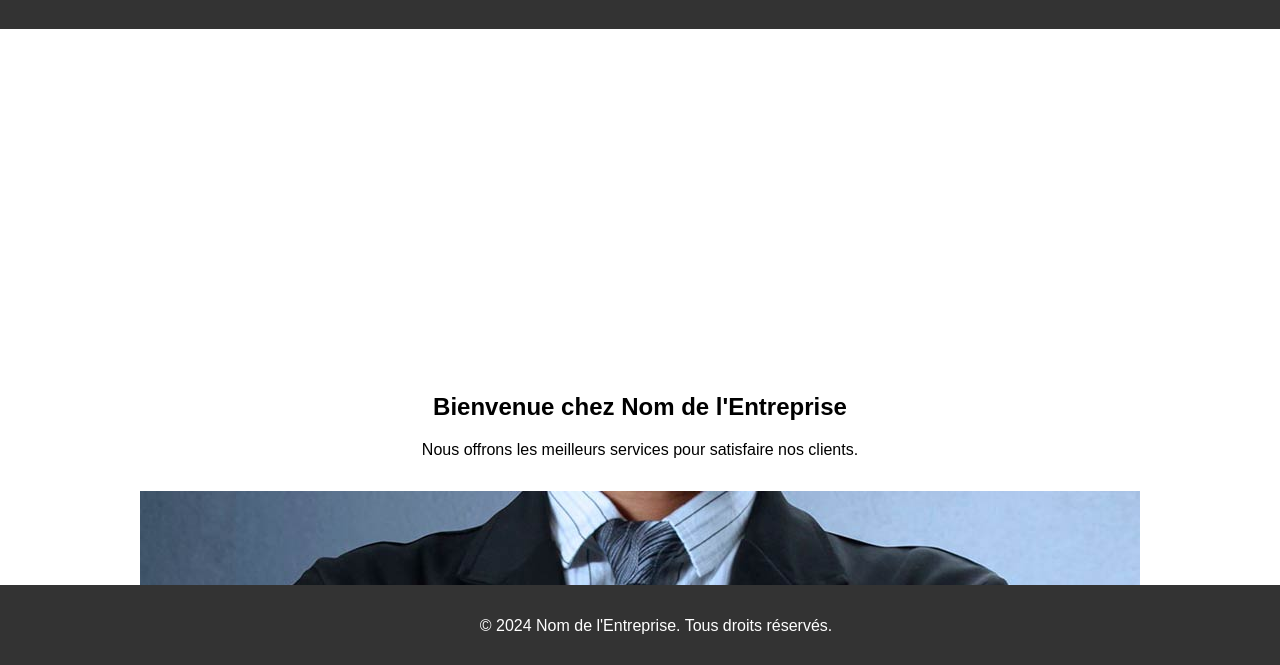
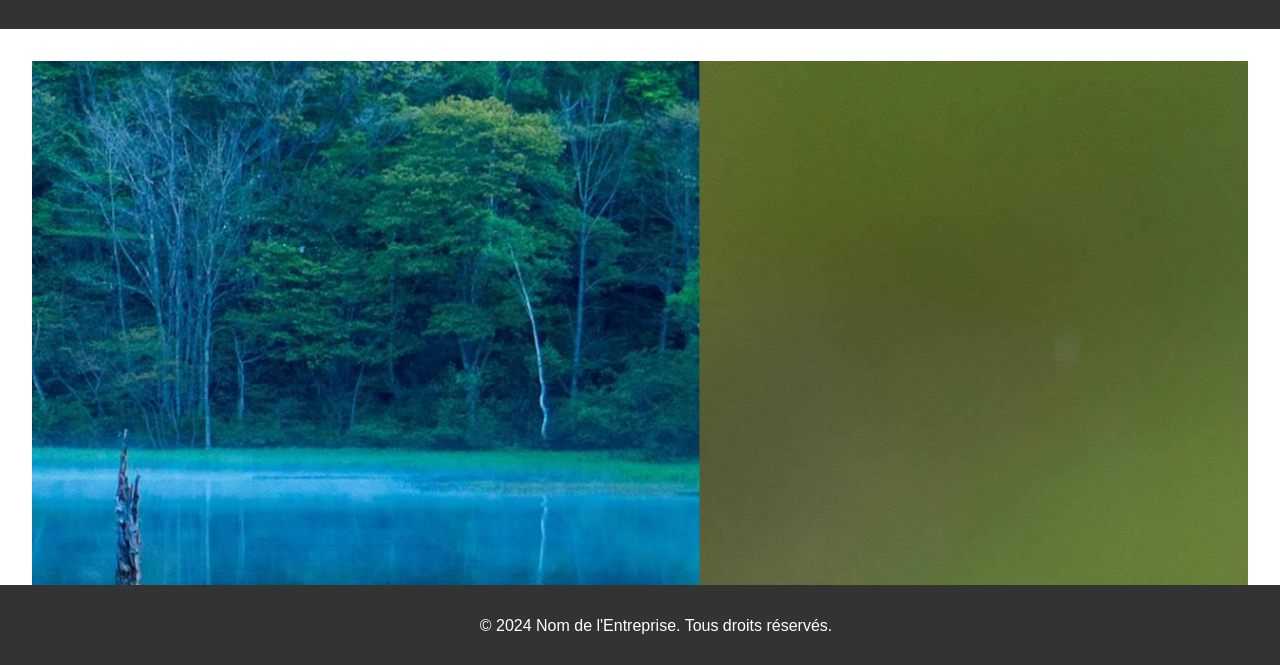
Before and after one commit to bodiesimo/Monsiteweb, a plain HTML site: page index.html in a window 1280 px wide. Shown: the part 133-798 px from the top of the page. Drawn offline with Linux system fonts and the light colour scheme.

Commit message:
update css

```diff
--- a/css/styles.css
+++ b/css/styles.css
@@ -88,27 +88,27 @@ footer {
 
 .slideshow {
     position: relative;
-    height: 300px;
+    height: 600px; /* Définissez la hauteur souhaitée */
     overflow: hidden;
     width: 100%;
 }
 
 .slideshow-container {
     display: flex;
-    flex-direction: column;
     height: 100%;
-    width: 100%;
+    width: 300%;
     animation: slide 10s infinite;
 }
 
 .slide {
-    min-height: 100%;
-    width: 100%;
+    min-width: 100%;
+    height: 100%;
 }
 
     .slide img {
         width: 100%;
-        height: auto;
+        height: 100%;
+        object-fit: cover; /* Affiche l'image dans sa totalité */
     }
 
 @keyframes slide {
```
